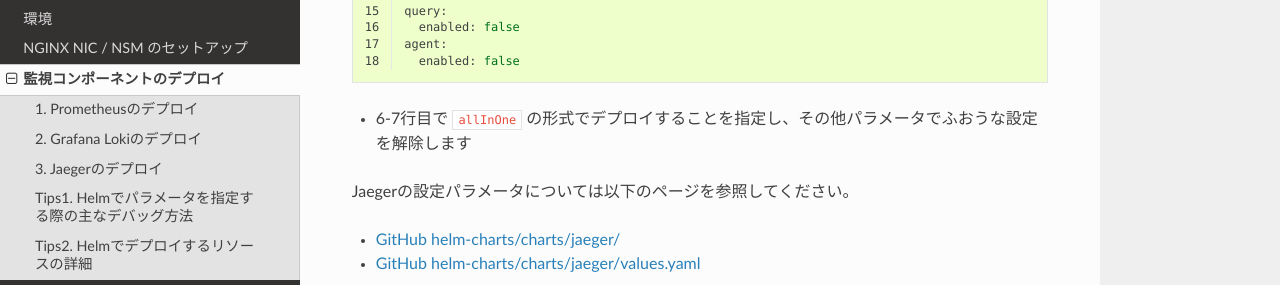
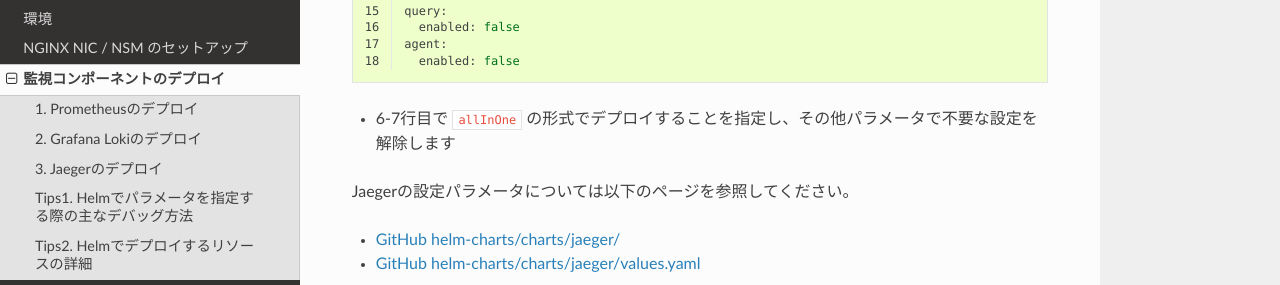
Before and after one commit to BeF5/f5j-nginx-k8s-observability, a Sphinx documentation site: the page built from docs/class1/module03/module03.rst, in a window 1280 px wide and 900 px high, scrolled down 8583 px. Shown: the part 149-434 px from the top of the window. Built offline with Sphinx 7.4.7 and the Read the Docs theme 3.1.0, drawn with Linux system fonts in a browser that asks for light colours.

Commit message:
Update module03.rst

```diff
--- a/docs/class1/module03/module03.rst
+++ b/docs/class1/module03/module03.rst
@@ -479,7 +479,7 @@ Jaegerについては以下を参照してください。
   agent:
     enabled: false
 
-- 6-7行目で ``allInOne`` の形式でデプロイすることを指定し、その他パラメータでふおうな設定を解除します
+- 6-7行目で ``allInOne`` の形式でデプロイすることを指定し、その他パラメータで不要な設定を解除します
 
 Jaegerの設定パラメータについては以下のページを参照してください。
 
```
